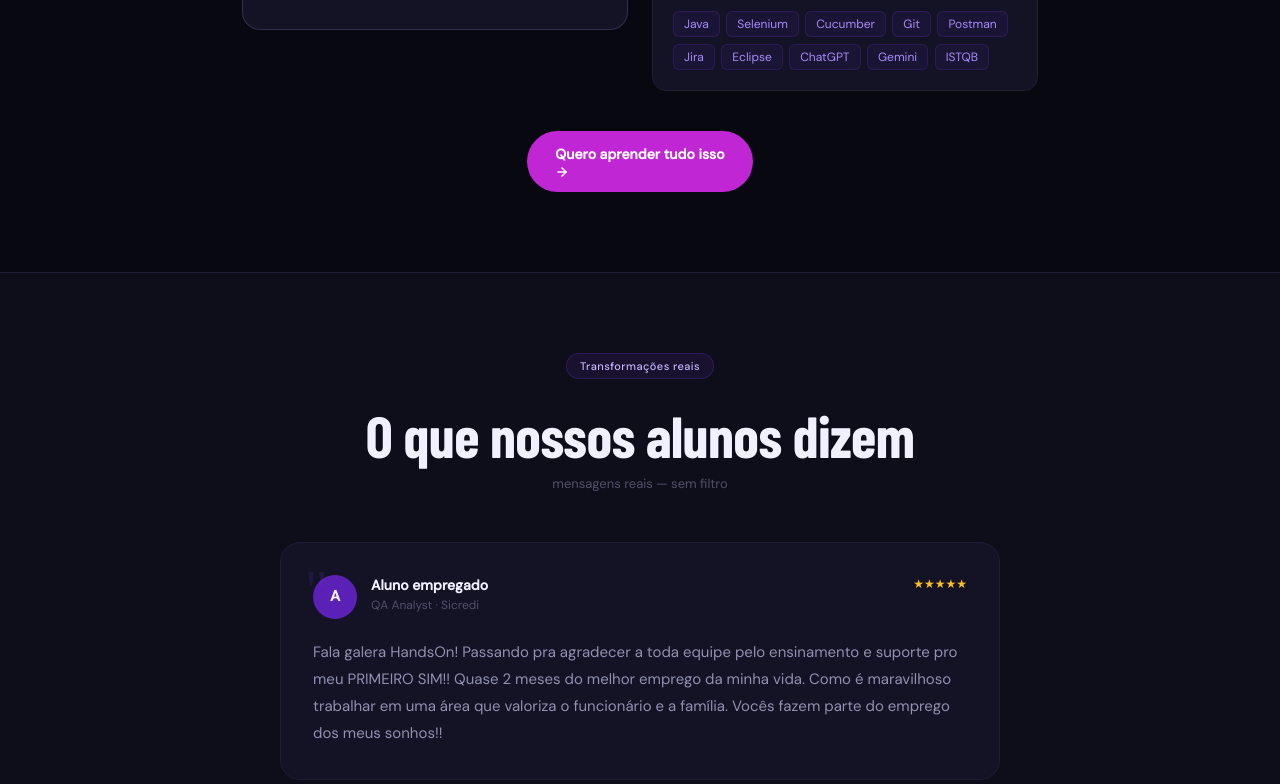
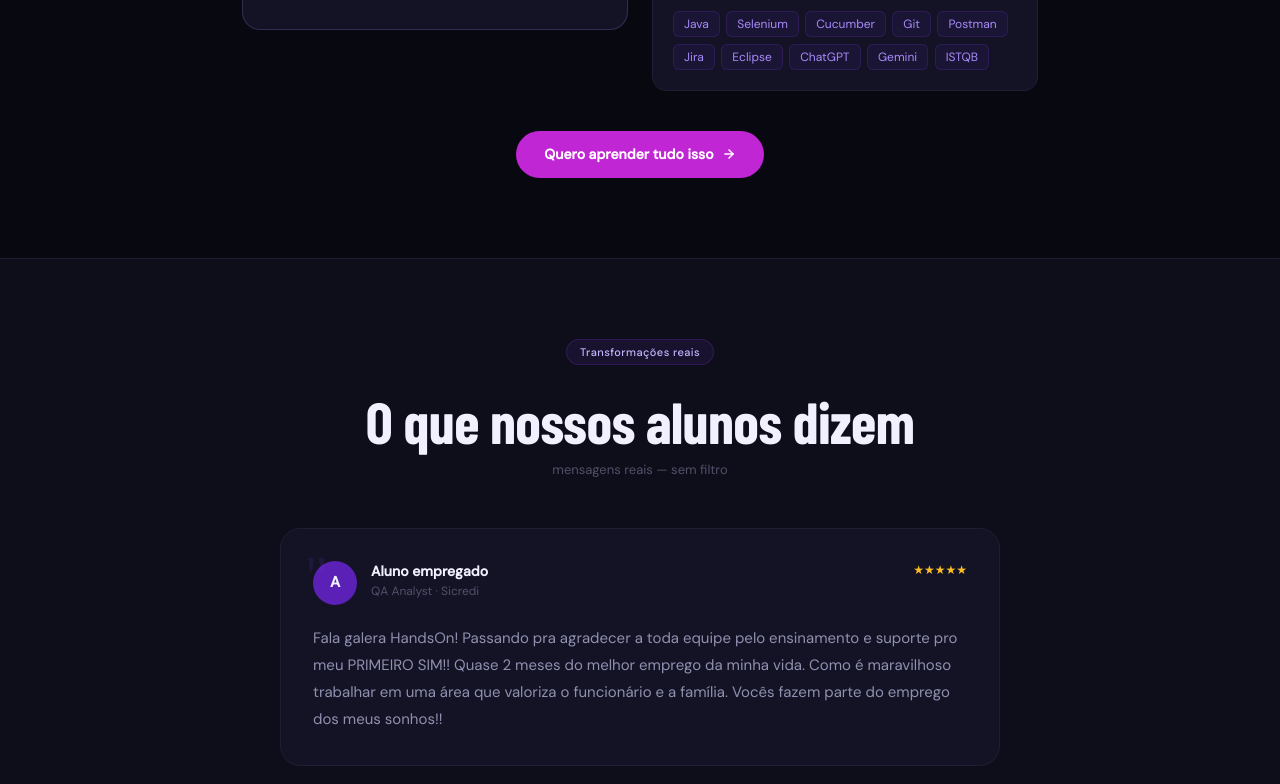
Before and after one commit to Igorsousa1397/handson-lp, a Next.js app: page / in a window 1280 px wide. Shown: the part 3680-4464 px from the top of the page. Built offline with nearby package versions, Linux system fonts and the light colour scheme; a web font is replaced by a local one.

Commit message:
fix: botão com seta em linha + remove telefone da última chamada

```diff
--- a/app/components/FAQ.tsx
+++ b/app/components/FAQ.tsx
@@ -49,7 +49,7 @@ export default function FAQ() {
                 Tenho interesse! <ArrowRight size={15} strokeWidth={2.5} />
               </button>
               <div style={{ marginTop: "0.875rem", fontSize: 12, color: "var(--text-3)" }}>
-                Pix · Cartão em até 12x · Boleto · (11) 96331-9196
+                Pix · Cartão em até 12x · Boleto
               </div>
             </div>
           </div>
--- a/app/components/Modulos.tsx
+++ b/app/components/Modulos.tsx
@@ -97,7 +97,7 @@ export default function Modulos() {
         </div>
 
         <div style={{ marginTop: "2.5rem", textAlign: "center" }}>
-          <button className="btn-primary" onClick={() => document.getElementById("planos")?.scrollIntoView({ behavior: "smooth" })}>
+          <button className="btn-primary" style={{ display: "inline-flex", alignItems: "center", gap: 8 }} onClick={() => document.getElementById("planos")?.scrollIntoView({ behavior: "smooth" })}>
             Quero aprender tudo isso <ArrowRight size={14} strokeWidth={2.5} />
           </button>
         </div>
```
